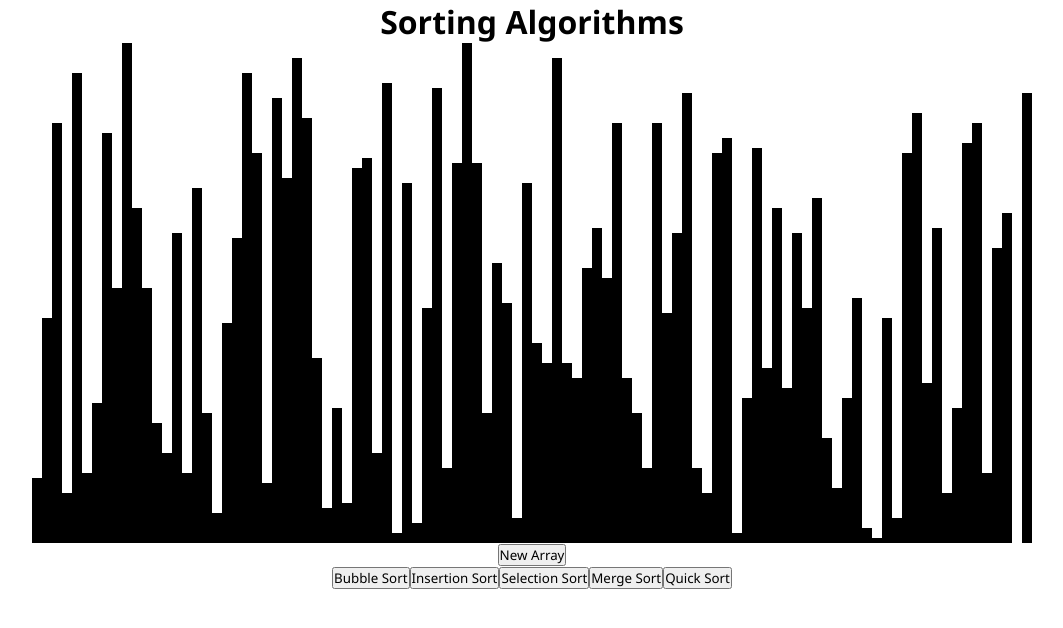
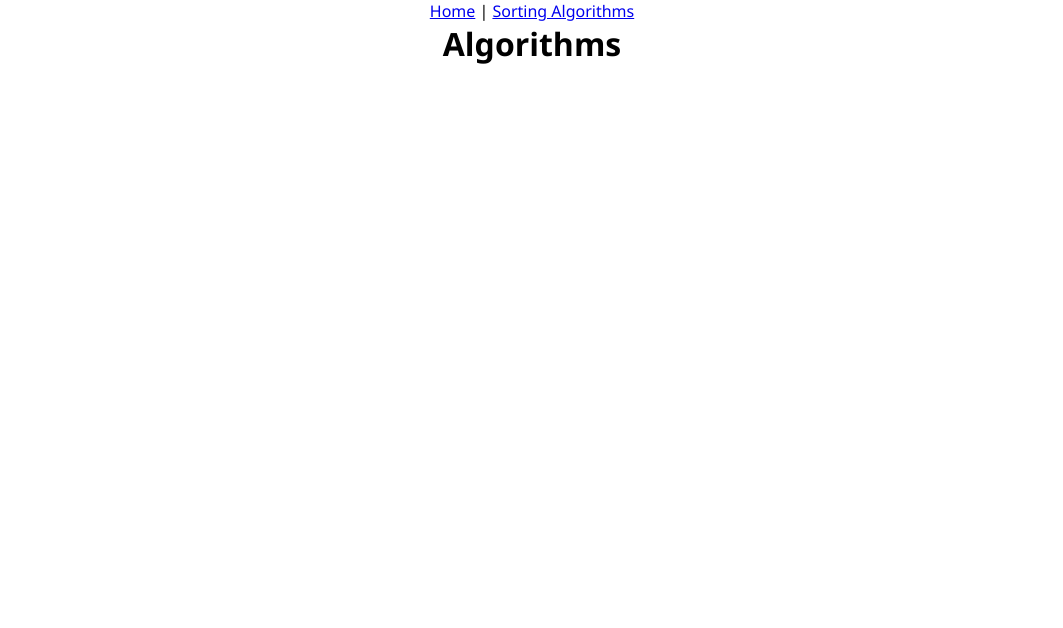
Before and after one commit to aakashkcx/algorithms, a Vue app: page / in a window 1280 px wide. Shown: the top 628 px of the page, without its empty margins (108-1171 px from the left). Built offline with nearby package versions, Linux system fonts and the light colour scheme.

Commit message:
add vue-router

```diff
--- a/package.json
+++ b/package.json
@@ -9,11 +9,13 @@
   },
   "dependencies": {
     "core-js": "^3.6.4",
-    "vue": "^2.6.11"
+    "vue": "^2.6.11",
+    "vue-router": "^3.2.0"
   },
   "devDependencies": {
     "@vue/cli-plugin-babel": "~4.3.0",
     "@vue/cli-plugin-eslint": "~4.3.0",
+    "@vue/cli-plugin-router": "^4.4.5",
     "@vue/cli-service": "~4.3.0",
     "babel-eslint": "^10.1.0",
     "eslint": "^6.7.2",
--- a/src/App.vue
+++ b/src/App.vue
@@ -1,17 +1,16 @@
 <template>
   <div>
-    <SortingAlgorithms />
+    <nav>
+      <router-link to="/">Home</router-link> |
+      <router-link to="/sorting-algorithms">Sorting Algorithms</router-link>
+    </nav>
+    <router-view />
   </div>
 </template>
 
 <script>
-import SortingAlgorithms from "./SortingAlgorithms/";
-
 export default {
   name: "App",
-  components: {
-    SortingAlgorithms,
-  },
 };
 </script>
 
--- /dev/null
+++ b/src/Home.vue
@@ -0,0 +1,13 @@
+<template>
+  <div>
+    <h1>Algorithms</h1>
+  </div>
+</template>
+
+<script>
+export default {
+  name: "Home",
+};
+</script>
+
+<style scoped></style>
--- a/src/main.js
+++ b/src/main.js
@@ -1,8 +1,10 @@
 import Vue from "vue";
 import App from "./App.vue";
+import router from "./router";
 
 Vue.config.productionTip = false;
 
 new Vue({
+  router,
   render: (h) => h(App),
 }).$mount("#app");
--- /dev/null
+++ b/src/router.js
@@ -0,0 +1,27 @@
+import Vue from "vue";
+import VueRouter from "vue-router";
+
+import Home from "./Home";
+
+Vue.use(VueRouter);
+
+const routes = [
+  {
+    path: "/",
+    name: "Home",
+    component: Home,
+  },
+  {
+    path: "/sorting-algorithms",
+    name: "Sorting Algorithms",
+    component: () => import("./SortingAlgorithms/"),
+  },
+];
+
+const router = new VueRouter({
+  mode: "history",
+  base: process.env.BASE_URL,
+  routes,
+});
+
+export default router;
```
Also changed, not shown: 1 other file (tests, documents, lock files or other folders).
